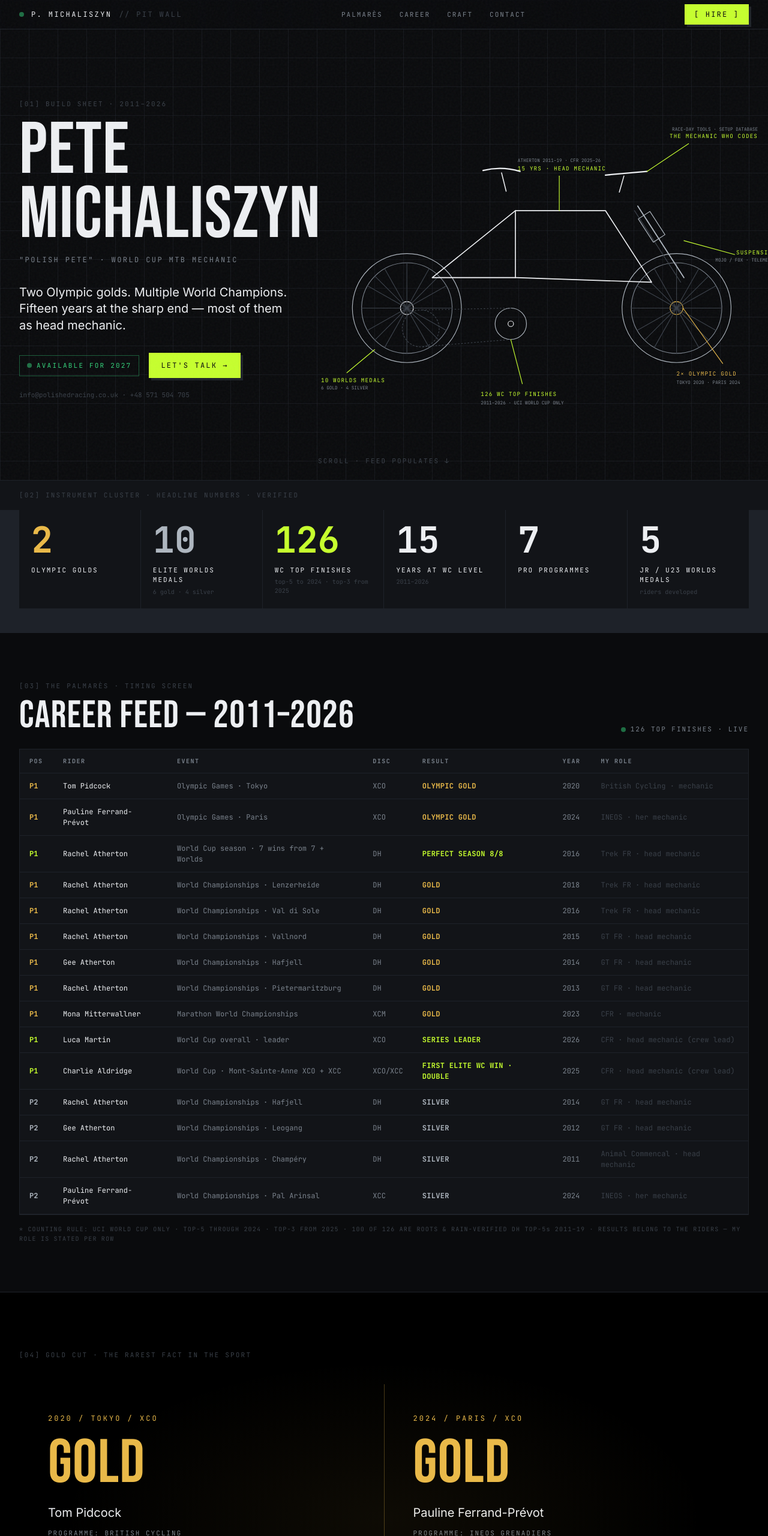
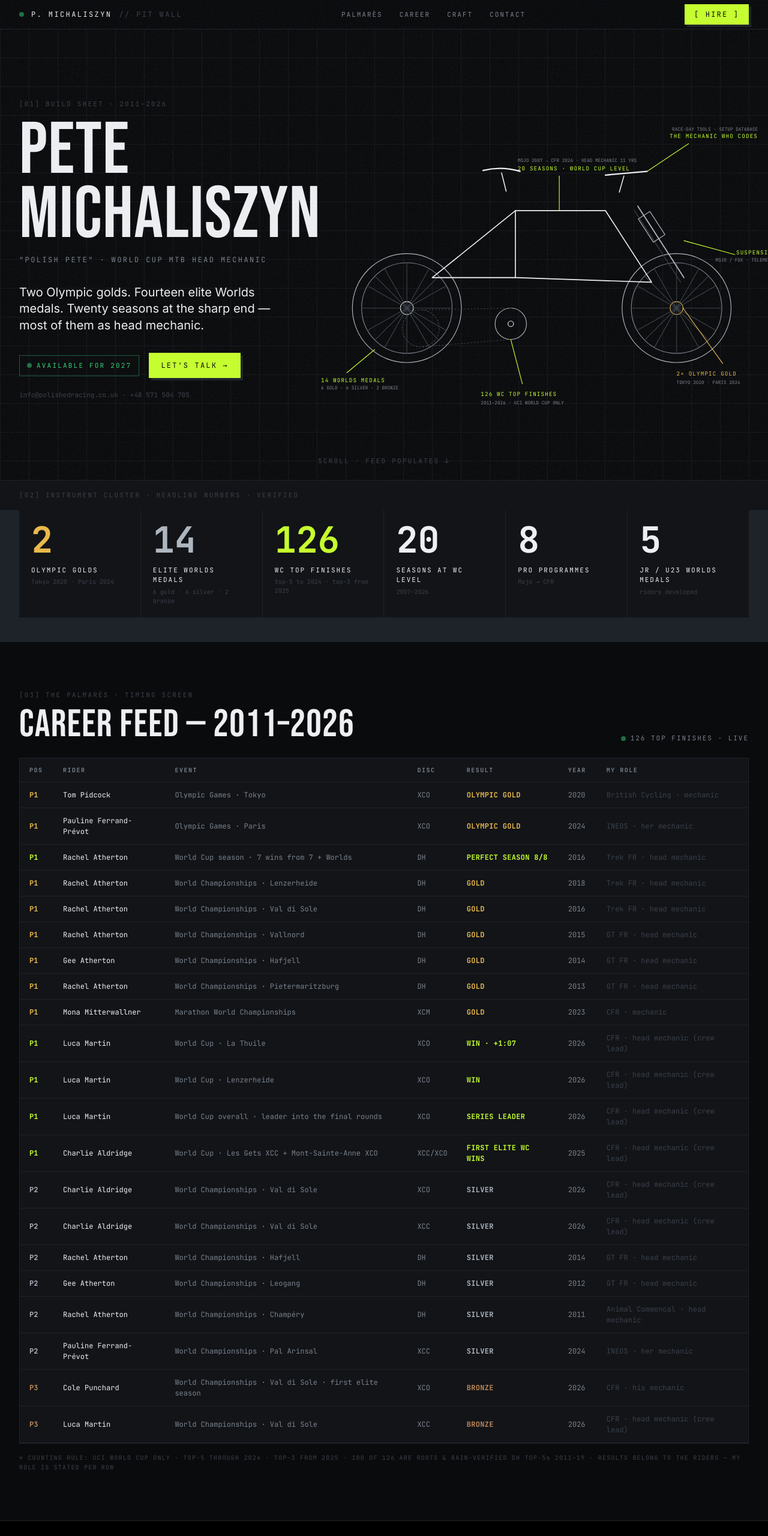
Before and after one commit to petedepol/polishedracing, an Astro site: page / in a window 1280 px wide. Shown: the top 2560 px of the page at 60% size. Built offline with nearby package versions, Linux system fonts and the light colour scheme; Astro itself is replaced by a stand-in of ours.

Commit message:
content: mirror CV v2 (31 Aug) — 14 elite Worlds medals, 20 seasons, 8 programmes; add 2026 Worlds + Luca WC wins; fix Aldridge 2025 wins; latest CV PDF
Co-Authored-By: Claude Fable 5.1 <noreply@anthropic.com>

```diff
--- a/src/components/pitwall/Hero.astro
+++ b/src/components/pitwall/Hero.astro
@@ -6,8 +6,8 @@ import { siteConfig } from '../../data/site-config';
     <div class="lg:col-span-5 reveal">
       <p class="section-no mb-4">[01] BUILD SHEET · 2011–2026</p>
       <h1 class="font-display text-display-xl text-ink">PETE<br>MICHALISZYN</h1>
-      <p class="font-mono text-[12px] tracking-[0.2em] uppercase text-ink-dim mt-3">"Polish Pete" · World Cup MTB mechanic</p>
-      <p class="font-body text-lg md:text-xl text-ink mt-8 max-w-md leading-snug">Two Olympic golds. Multiple World Champions. Fifteen years at the sharp end — most of them as head mechanic.</p>
+      <p class="font-mono text-[12px] tracking-[0.2em] uppercase text-ink-dim mt-3">"Polish Pete" · World Cup MTB head mechanic</p>
+      <p class="font-body text-lg md:text-xl text-ink mt-8 max-w-md leading-snug">Two Olympic golds. Fourteen elite Worlds medals. Twenty seasons at the sharp end — most of them as head mechanic.</p>
       <div class="flex flex-wrap items-center gap-4 mt-8">
         <span class="inline-flex items-center gap-2 font-mono text-[11px] tracking-[0.2em] uppercase text-live border border-live/40 px-3 py-2"><span class="dot-live"></span>{siteConfig.status}</span>
         <a href={`mailto:${siteConfig.email}`} class="btn-signal">Let's talk →</a>
@@ -23,7 +23,7 @@ import { siteConfig } from '../../data/site-config';
         <g class="part" style="--dx:-40px;--dy:26px">
           <circle cx="200" cy="380" r="118" stroke="#AEB6BF"/><circle cx="200" cy="380" r="98"/><circle cx="200" cy="380" r="14" stroke="#EDEFF2"/>
           <g stroke="#3A4049"><line x1="200" y1="282" x2="200" y2="478"/><line x1="102" y1="380" x2="298" y2="380"/><line x1="131" y1="311" x2="269" y2="449"/><line x1="131" y1="449" x2="269" y2="311"/><line x1="152" y1="295" x2="248" y2="465"/><line x1="152" y1="465" x2="248" y2="295"/><line x1="115" y1="332" x2="285" y2="428"/><line x1="115" y1="428" x2="285" y2="332"/></g>
-          <g class="callout"><line x1="130" y1="470" x2="70" y2="520" stroke="#C6FF2E"/><text x="14" y="540" font-family="JetBrains Mono, monospace" font-size="12" fill="#C6FF2E" stroke="none" letter-spacing="1.5">10 WORLDS MEDALS</text><text x="14" y="556" font-family="JetBrains Mono, monospace" font-size="10" fill="#7A828C" stroke="none">6 GOLD · 4 SILVER</text></g>
+          <g class="callout"><line x1="130" y1="470" x2="70" y2="520" stroke="#C6FF2E"/><text x="14" y="540" font-family="JetBrains Mono, monospace" font-size="12" fill="#C6FF2E" stroke="none" letter-spacing="1.5">14 WORLDS MEDALS</text><text x="14" y="556" font-family="JetBrains Mono, monospace" font-size="10" fill="#7A828C" stroke="none">6 GOLD · 6 SILVER · 2 BRONZE</text></g>
         </g>
         <!-- front wheel -->
         <g class="part" style="--dx:44px;--dy:26px">
@@ -36,7 +36,7 @@ import { siteConfig } from '../../data/site-config';
           <polyline points="215,370 395,225 590,225 690,380 395,370 215,370" stroke="#EDEFF2" stroke-width="2.2"/>
           <line x1="395" y1="225" x2="395" y2="370" stroke="#EDEFF2" stroke-width="2.2"/>
           <line x1="395" y1="370" x2="215" y2="370" stroke="#EDEFF2"/>
-          <g class="callout"><line x1="490" y1="225" x2="490" y2="150" stroke="#C6FF2E"/><text x="400" y="138" font-family="JetBrains Mono, monospace" font-size="12" fill="#C6FF2E" stroke="none" letter-spacing="1.5">15 YRS · HEAD MECHANIC</text><text x="400" y="120" font-family="JetBrains Mono, monospace" font-size="10" fill="#7A828C" stroke="none">ATHERTON 2011–19 · CFR 2025–26</text></g>
+          <g class="callout"><line x1="490" y1="225" x2="490" y2="150" stroke="#C6FF2E"/><text x="400" y="138" font-family="JetBrains Mono, monospace" font-size="12" fill="#C6FF2E" stroke="none" letter-spacing="1.5">20 SEASONS · WORLD CUP LEVEL</text><text x="400" y="120" font-family="JetBrains Mono, monospace" font-size="10" fill="#7A828C" stroke="none">MOJO 2007 → CFR 2026 · HEAD MECHANIC 11 YRS</text></g>
         </g>
         <!-- fork -->
         <g class="part" style="--dx:70px;--dy:-40px">
--- a/src/components/pitwall/Moments.astro
+++ b/src/components/pitwall/Moments.astro
@@ -3,9 +3,9 @@ const moments = [
   { k: '8/8', t: 'Rachel Atherton — the perfect season', d: 'Seven World Cups from seven starts, then the Worlds in Val di Sole. 2016 — my first year as Trek Factory Racing head mechanic.', c: 'text-gold' },
   { k: '2014', t: 'Gee Atherton — World Champion, Hafjell', d: 'Three seasons of GT Factory Racing preparation landed on one run in Norway.', c: 'text-gold' },
   { k: '3D-Ti', t: 'Atherton Bikes — printed lugs to the podium', d: 'Development mechanic on the titanium-printed lug frames, from prototype to World Cup podium in a single season.', c: 'text-signal' },
-  { k: 'MSA', t: 'Charlie Aldridge — first elite World Cup win', d: 'XCO and XCC double at Mont-Sainte-Anne, 2025, from a rider I first worked with as a U23 World Champion in 2023.', c: 'text-signal' },
-  { k: 'P1', t: 'Luca Martin — 2026 World Cup overall leader', d: 'The men’s series lead, on bikes prepared by the crew I run at CFR.', c: 'text-signal' },
-  { k: '2007', t: 'Mojo Suspension — the start', d: 'Sole mechanic of a World Cup race programme from the Fort William Worlds, four seasons before the Athertons.', c: 'text-ink' },
+  { k: '4', t: 'Val di Sole 2026 — four elite Worlds medals in one week', d: 'Charlie Aldridge silver in XCO and short track, Cole Punchard bronze in his first elite season, Luca Martin short-track bronze. The squad I run at CFR.', c: 'text-silver' },
+  { k: 'P1', t: 'Luca Martin — two World Cup wins and the overall lead', d: 'Lenzerheide, then La Thuile by 1:07. The men’s series lead into the final rounds, on bikes prepared by the crew I run.', c: 'text-signal' },
+  { k: '2025', t: 'Charlie Aldridge — first elite World Cup wins', d: 'Short track at Les Gets, then the XCO at Mont-Sainte-Anne, from a rider I first worked with as a U23 World Champion in 2023.', c: 'text-signal' },
 ];
 ---
 <section class="py-20 bg-carbon-raised border-y border-carbon-line">
--- a/src/data/career-stats.ts
+++ b/src/data/career-stats.ts
@@ -1,9 +1,9 @@
-// Headline numbers — R&R/UCI-verified tally (2026-05-17). Counting rule stated on the timing screen.
+// Headline numbers — mirror of CV v2 (31 Aug 2026, honesty-audited). Counting rule stated on the timing screen.
 export const careerStats = [
-  { label: 'Olympic golds', value: 2, tone: 'gold' },
-  { label: 'Elite Worlds medals', value: 10, note: '6 gold · 4 silver', tone: 'silver' },
+  { label: 'Olympic golds', value: 2, note: 'Tokyo 2020 · Paris 2024', tone: 'gold' },
+  { label: 'Elite Worlds medals', value: 14, note: '6 gold · 6 silver · 2 bronze', tone: 'silver' },
   { label: 'WC top finishes', value: 126, note: 'top-5 to 2024 · top-3 from 2025', tone: 'signal' },
-  { label: 'Years at WC level', value: 15, note: '2011–2026', tone: 'ink' },
-  { label: 'Pro programmes', value: 7, tone: 'ink' },
+  { label: 'Seasons at WC level', value: 20, note: '2007–2026', tone: 'ink' },
+  { label: 'Pro programmes', value: 8, note: 'Mojo → CFR', tone: 'ink' },
   { label: 'Jr / U23 Worlds medals', value: 5, note: 'riders developed', tone: 'ink' },
 ] as const;
--- a/src/data/career.ts
+++ b/src/data/career.ts
@@ -1,12 +1,12 @@
 export interface Node { years: string; team: string; role: string; disc: string; tenure?: string; riders: string; result: string; tags: string[]; }
 export const career: Node[] = [
-  { years: '2025–26', team: 'Cannondale Factory Racing', role: 'HEAD MECHANIC', disc: 'XCO / XCC', tenure: '4 YRS AT CFR (2022–23, 2025–26)', riders: 'Neff · Aldridge · Santos · Punchard · Martin · Flo (U23)', result: '2026 men’s World Cup overall leader under my crew · Aldridge’s first elite WC win ’25 · Punchard U23 Worlds silver + bronze ’25', tags: ['3-MECHANIC CREW', 'LEAD DRIVER', 'SETUP DATABASE', 'TELEMETRY', 'PRODUCT DEV'] },
+  { years: '2025–26', team: 'Cannondale Factory Racing', role: 'HEAD MECHANIC', disc: 'XCO / XCC', tenure: '4 YRS AT CFR (2022–23, 2025–26)', riders: 'Neff · Aldridge · Santos · Punchard · Martin · Florencia (U23)', result: '2026 Worlds, Val di Sole: Aldridge silver in XCO and short track, Punchard bronze in his first elite season, Martin short-track bronze — four elite medals in one week · Martin: two World Cup wins and the overall lead into the final rounds · 2025: Aldridge’s first elite wins (XCC Les Gets, XCO Mont-Sainte-Anne) · Punchard U23 Worlds silver + bronze', tags: ['3-MECHANIC CREW', 'LEAD DRIVER', 'SETUP DATABASE', 'TELEMETRY', 'PRODUCT DEV'] },
   { years: '2024', team: 'INEOS Grenadiers', role: 'MECHANIC — PAULINE FERRAND-PRÉVOT', disc: 'XCO', riders: 'Pauline Ferrand-Prévot', result: 'Paris 2024 Olympic gold · full-season run-up · XCC Worlds silver', tags: ['OLYMPIC BUILD', '120 DAYS'] },
   { years: '2022–23', team: 'Cannondale Factory Racing', role: 'MECHANIC + TRUCK DRIVER', disc: 'XCO', riders: 'Mitterwallner · Avancini · Aldridge (U23)', result: 'Mitterwallner Marathon Worlds gold ’23 · Aldridge U23 World Champion ’23', tags: ['TRUCK', 'TOOLS BUILT'] },
   { years: '2019–21', team: 'British Cycling', role: 'OLYMPIC PROGRAMME MECHANIC', disc: 'XCO', riders: 'Tom Pidcock', result: 'Tokyo 2020 Olympic gold — first British MTB Olympic medal in history', tags: ['OLYMPIC BUILD'] },
   { years: '2019', team: 'Atherton Bikes / Atherton Racing', role: 'HEAD MECHANIC', disc: 'DH', tenure: '9 YRS · ATHERTON PROGRAMME (2011–19)', riders: 'Gee · Rachel · Hatton · Johnset (Jr)', result: '3D titanium-printed lug frames developed to World Cup podium level · Johnset Jr Worlds silver', tags: ['FRAME DEVELOPMENT', 'PROTOTYPE'] },
-  { years: '2016–18', team: 'Trek Factory Racing DH', role: 'HEAD MECHANIC', disc: 'DH', riders: 'Gee · Rachel · Hatton · Edwards (Jr)', result: 'Rachel’s perfect 2016 — 7/7 World Cups + Worlds · Worlds golds ’16 ’18 · Edwards Jr World Champion ’18', tags: ['PERFECT SEASON', 'JUNIOR DEVELOPMENT'] },
+  { years: '2016–18', team: 'Trek Factory Racing DH', role: 'HEAD MECHANIC', disc: 'DH', riders: 'Gee · Rachel · Hatton · Edwards (Jr)', result: 'Rachel’s perfect 2016 — 8/8 on a first-year bike, zero mechanical DNFs · Worlds golds ’16 ’18 · Edwards Jr World Champion ’18', tags: ['PERFECT SEASON', 'JUNIOR DEVELOPMENT'] },
   { years: '2012–15', team: 'GT Factory Racing', role: 'HEAD MECHANIC', disc: 'DH', riders: 'Gee · Rachel · Beaumont · Vernon (Jr)', result: 'Gee — DH World Champion ’14 · Rachel — Worlds golds ’13 ’15 · 43 WC top-5s in four seasons', tags: ['FACTORY TEAM'] },
-  { years: '2011', team: 'Animal Commencal', role: 'HEAD MECHANIC', disc: 'DH', riders: 'Gee · Rachel · Dan Atherton', result: 'First season with the Athertons · 11 WC top-5s · Rachel Worlds silver', tags: ['ATHERTON YEAR 1'] },
-  { years: '2007–11', team: 'Mojo Suspension — race programme', role: 'SOLE MECHANIC', disc: 'DH', tenure: 'FROM THE 2007 WORLDS, FORT WILLIAM', riders: 'Mojo race programme', result: 'Ran the programme single-handed for four seasons · suspension specialist grounding', tags: ['SUSPENSION', 'FOX / MOJO'] },
+  { years: '2011', team: 'Animal Commencal', role: 'HEAD MECHANIC', disc: 'DH', riders: 'Rachel · Dan Atherton (Gee’s personal mechanic from 2012)', result: 'First season with the Athertons · 11 WC top-5s · Rachel Worlds silver', tags: ['ATHERTON YEAR 1'] },
+  { years: '2005–11', team: 'Mojo Suspension — race programme', role: 'SOLE MECHANIC', disc: 'DH', tenure: 'FIRST WORLD CUP: MARIBOR 2007 · FIRST WORLDS: FORT WILLIAM 2007', riders: 'Mojo race programme', result: 'Ran the race programme single-handed from 2007 to 2011 · suspension specialist grounding', tags: ['SUSPENSION', 'FOX / MOJO'] },
 ];
--- a/src/data/palmares.ts
+++ b/src/data/palmares.ts
@@ -12,12 +12,18 @@ export const palmares: Row[] = [
   { pos: 'P1', rider: 'Gee Atherton', event: 'World Championships · Hafjell', disc: 'DH', result: 'GOLD', medal: 'GOLD', year: '2014', role: 'GT FR · head mechanic' },
   { pos: 'P1', rider: 'Rachel Atherton', event: 'World Championships · Pietermaritzburg', disc: 'DH', result: 'GOLD', medal: 'GOLD', year: '2013', role: 'GT FR · head mechanic' },
   { pos: 'P1', rider: 'Mona Mitterwallner', event: 'Marathon World Championships', disc: 'XCM', result: 'GOLD', medal: 'GOLD', year: '2023', role: 'CFR · mechanic' },
-  { pos: 'P1', rider: 'Luca Martin', event: 'World Cup overall · leader', disc: 'XCO', result: 'SERIES LEADER', medal: 'LEADER', year: '2026', role: 'CFR · head mechanic (crew lead)' },
-  { pos: 'P1', rider: 'Charlie Aldridge', event: 'World Cup · Mont-Sainte-Anne XCO + XCC', disc: 'XCO/XCC', result: 'FIRST ELITE WC WIN · DOUBLE', medal: 'WIN', year: '2025', role: 'CFR · head mechanic (crew lead)' },
+  { pos: 'P1', rider: 'Luca Martin', event: 'World Cup · La Thuile', disc: 'XCO', result: 'WIN · +1:07', medal: 'WIN', year: '2026', role: 'CFR · head mechanic (crew lead)' },
+  { pos: 'P1', rider: 'Luca Martin', event: 'World Cup · Lenzerheide', disc: 'XCO', result: 'WIN', medal: 'WIN', year: '2026', role: 'CFR · head mechanic (crew lead)' },
+  { pos: 'P1', rider: 'Luca Martin', event: 'World Cup overall · leader into the final rounds', disc: 'XCO', result: 'SERIES LEADER', medal: 'LEADER', year: '2026', role: 'CFR · head mechanic (crew lead)' },
+  { pos: 'P1', rider: 'Charlie Aldridge', event: 'World Cup · Les Gets XCC + Mont-Sainte-Anne XCO', disc: 'XCC/XCO', result: 'FIRST ELITE WC WINS', medal: 'WIN', year: '2025', role: 'CFR · head mechanic (crew lead)' },
+  { pos: 'P2', rider: 'Charlie Aldridge', event: 'World Championships · Val di Sole', disc: 'XCO', result: 'SILVER', medal: 'SILVER', year: '2026', role: 'CFR · head mechanic (crew lead)' },
+  { pos: 'P2', rider: 'Charlie Aldridge', event: 'World Championships · Val di Sole', disc: 'XCC', result: 'SILVER', medal: 'SILVER', year: '2026', role: 'CFR · head mechanic (crew lead)' },
   { pos: 'P2', rider: 'Rachel Atherton', event: 'World Championships · Hafjell', disc: 'DH', result: 'SILVER', medal: 'SILVER', year: '2014', role: 'GT FR · head mechanic' },
   { pos: 'P2', rider: 'Gee Atherton', event: 'World Championships · Leogang', disc: 'DH', result: 'SILVER', medal: 'SILVER', year: '2012', role: 'GT FR · head mechanic' },
   { pos: 'P2', rider: 'Rachel Atherton', event: 'World Championships · Champéry', disc: 'DH', result: 'SILVER', medal: 'SILVER', year: '2011', role: 'Animal Commencal · head mechanic' },
   { pos: 'P2', rider: 'Pauline Ferrand-Prévot', event: 'World Championships · Pal Arinsal', disc: 'XCC', result: 'SILVER', medal: 'SILVER', year: '2024', role: 'INEOS · her mechanic' },
+  { pos: 'P3', rider: 'Cole Punchard', event: 'World Championships · Val di Sole · first elite season', disc: 'XCO', result: 'BRONZE', medal: 'BRONZE', year: '2026', role: 'CFR · his mechanic' },
+  { pos: 'P3', rider: 'Luca Martin', event: 'World Championships · Val di Sole', disc: 'XCC', result: 'BRONZE', medal: 'BRONZE', year: '2026', role: 'CFR · head mechanic (crew lead)' },
 ];
 
 export const development: Row[] = [
--- a/src/data/riders.ts
+++ b/src/data/riders.ts
@@ -5,9 +5,9 @@ export const riders = [
   { name: 'Gee Atherton', line: 'World Champion 2014 · 24 WC top-5s' },
   { name: 'Dan Atherton', line: 'Atherton programme 2011–19' },
   { name: 'Jolanda Neff', line: 'Olympic champion ’21 · CFR 2025–26' },
-  { name: 'Luca Martin', line: '2026 World Cup overall leader' },
-  { name: 'Charlie Aldridge', line: 'U23 World Champion ’23 · first elite WC win ’25' },
-  { name: 'Cole Punchard', line: 'U23 Worlds silver + bronze ’25 · my rider' },
+  { name: 'Luca Martin', line: 'Two WC wins ’26 · overall leader · Worlds XCC bronze ’26' },
+  { name: 'Charlie Aldridge', line: 'U23 World Champion ’23 · first elite WC wins ’25 · 2× Worlds silver ’26' },
+  { name: 'Cole Punchard', line: 'Elite Worlds bronze ’26 · U23 Worlds silver + bronze ’25 · my rider' },
   { name: 'Mona Mitterwallner', line: 'Marathon World Champion ’23' },
   { name: 'Henrique Avancini', line: 'CFR 2022' },
   { name: 'Kade Edwards', line: 'Junior World Champion ’18' },
--- a/src/data/site-config.ts
+++ b/src/data/site-config.ts
@@ -1,8 +1,8 @@
 export const siteConfig = {
   name: 'Pete Michaliszyn',
   nickname: 'Polish Pete',
-  title: 'Pete Michaliszyn — World Cup MTB Mechanic',
-  description: 'World Cup MTB mechanic. Head mechanic at Cannondale Factory Racing. Two Olympic gold campaigns, ten elite World Championship medals, 126 World Cup top finishes across 15 years. Available for the 2027 season.',
+  title: 'Pete Michaliszyn — World Cup MTB Head Mechanic',
+  description: 'World Cup MTB head mechanic at Cannondale Factory Racing. Two Olympic gold campaigns, fourteen elite World Championship medals, 126 World Cup top finishes across twenty seasons. Available for the 2027 season.',
   url: 'https://polishedracing.co.uk',
   email: 'info@polishedracing.co.uk',
   phone: '+48 571 504 705',
```
Also changed, not shown: 1 other file.
